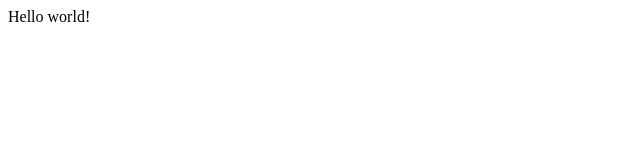
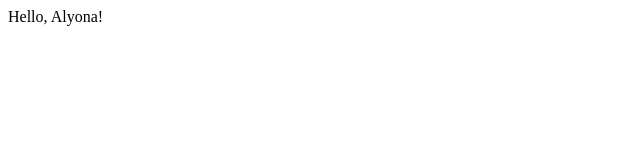
Before and after one commit to Alyona15/Test_1, a plain HTML site: page index.html in a window 1280 px wide. Shown: the full height of the page, 0-640 px from the left. Drawn offline with Linux system fonts and the light colour scheme.

Commit message:
переименовала World на Alyona

```diff
--- a/index.html
+++ b/index.html
@@ -5,6 +5,6 @@
     <title>Title</title>
 </head>
 <body>
-Hello world!
+Hello, Alyona!
 </body>
 </html>
```
